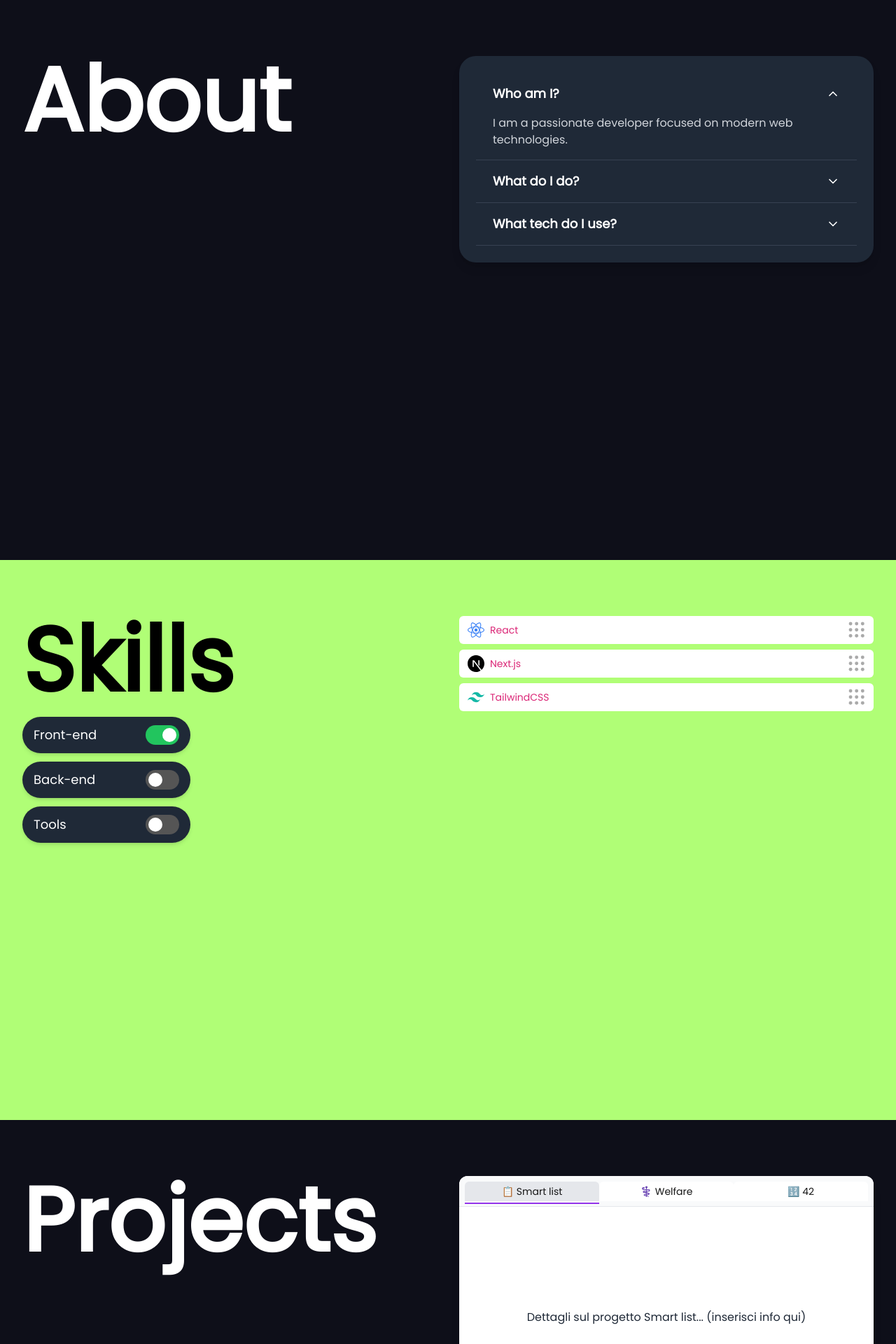
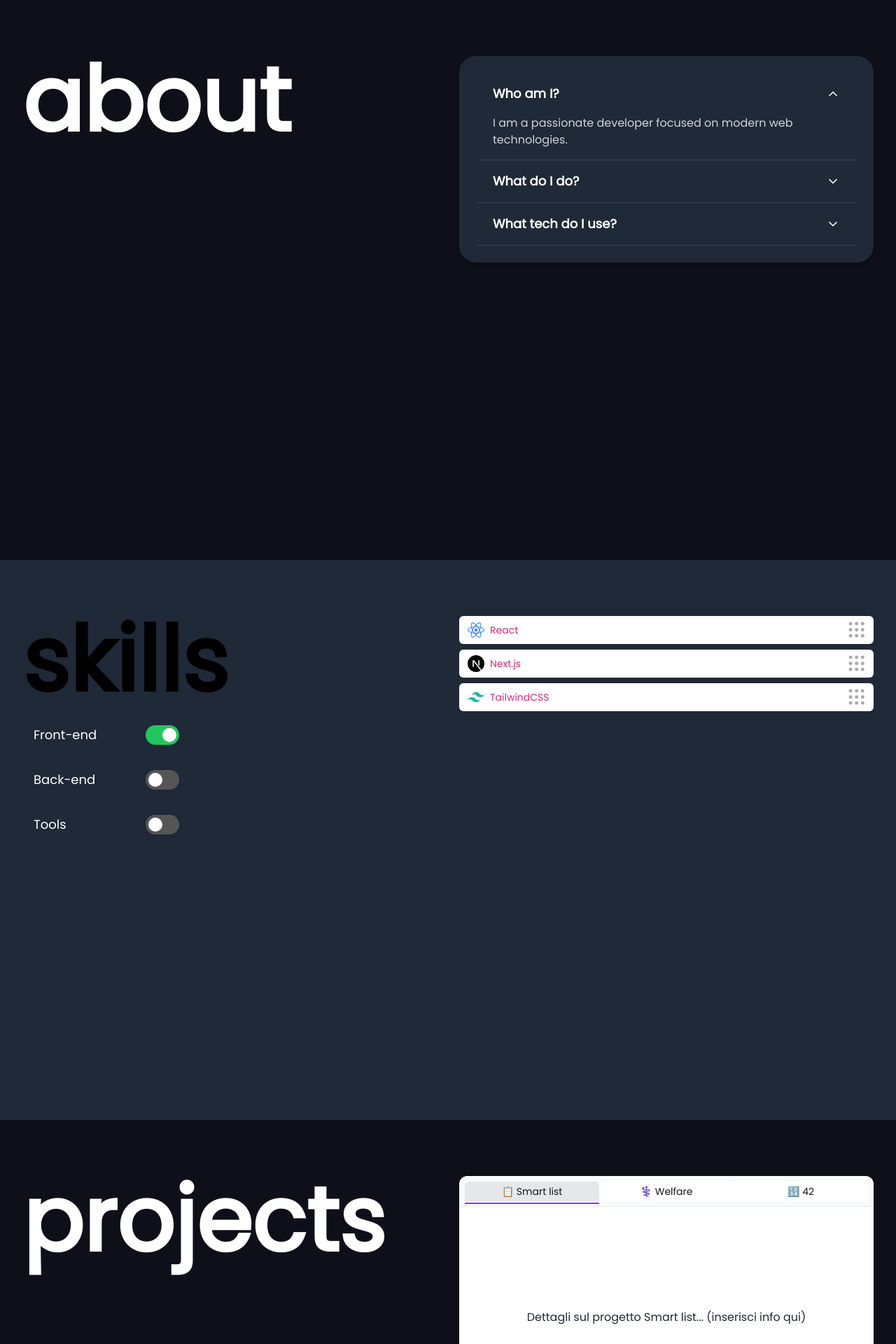
Before and after one commit to amema42/portfolio, a Next.js app: page / in a window 1280 px wide. Shown: the top 1920 px of the page at 70% size. Built offline with nearby package versions, Linux system fonts and the light colour scheme.

Commit message:
feat: Setting Colors bg- text-

```diff
--- a/src/app/page.tsx
+++ b/src/app/page.tsx
@@ -17,16 +17,16 @@ export default function Home() {
 
   return (
     <main className="flex flex-col w-full">
-      <SectionWrapper title="About"  bgColor="bg-rich-black" titleColor="text-white">
+      <SectionWrapper title="about"  bgColor="bg-rich-black" titleColor="text-white">
         <FAQ />
       </SectionWrapper>
 
-      <SectionWrapper title="Skills" bgColor="bg-green-yellow" titleColor="text-black">
+      <SectionWrapper title="skills" bgColor="bg-gray-800" titleColor="text-black">
         <SkillsToggle onToggle={(newFilters) => setFilters(newFilters)} />
 
         <SkillsList activeFilters={filters} />
       </SectionWrapper>
-      <SectionWrapper title="Projects" bgColor="bg-rich-black" titleColor="text-white">
+      <SectionWrapper title="projects" bgColor="bg-rich-black" titleColor="text-white">
         <Projects />
       </SectionWrapper>
     </main>
--- a/src/components/SkillsToggle.tsx
+++ b/src/components/SkillsToggle.tsx
@@ -13,7 +13,7 @@ function ToggleSwitch({ label, isActive, onClick }: ToggleProps) {
   return (
     <MotionConfig transition={{ duration: 0.3, ease: "easeOut" }}>
       <motion.div
-        className="flex items-center justify-between w-60 bg-gray-800 text-white px-4 py-3 rounded-full cursor-pointer shadow-md"
+        className="flex items-center justify-between w-60 bg-gray-800 text-white px-4 py-3 rounded-full cursor-pointer "
         onClick={onClick}
       >
         <span className="text-lg">{label}</span>
```
